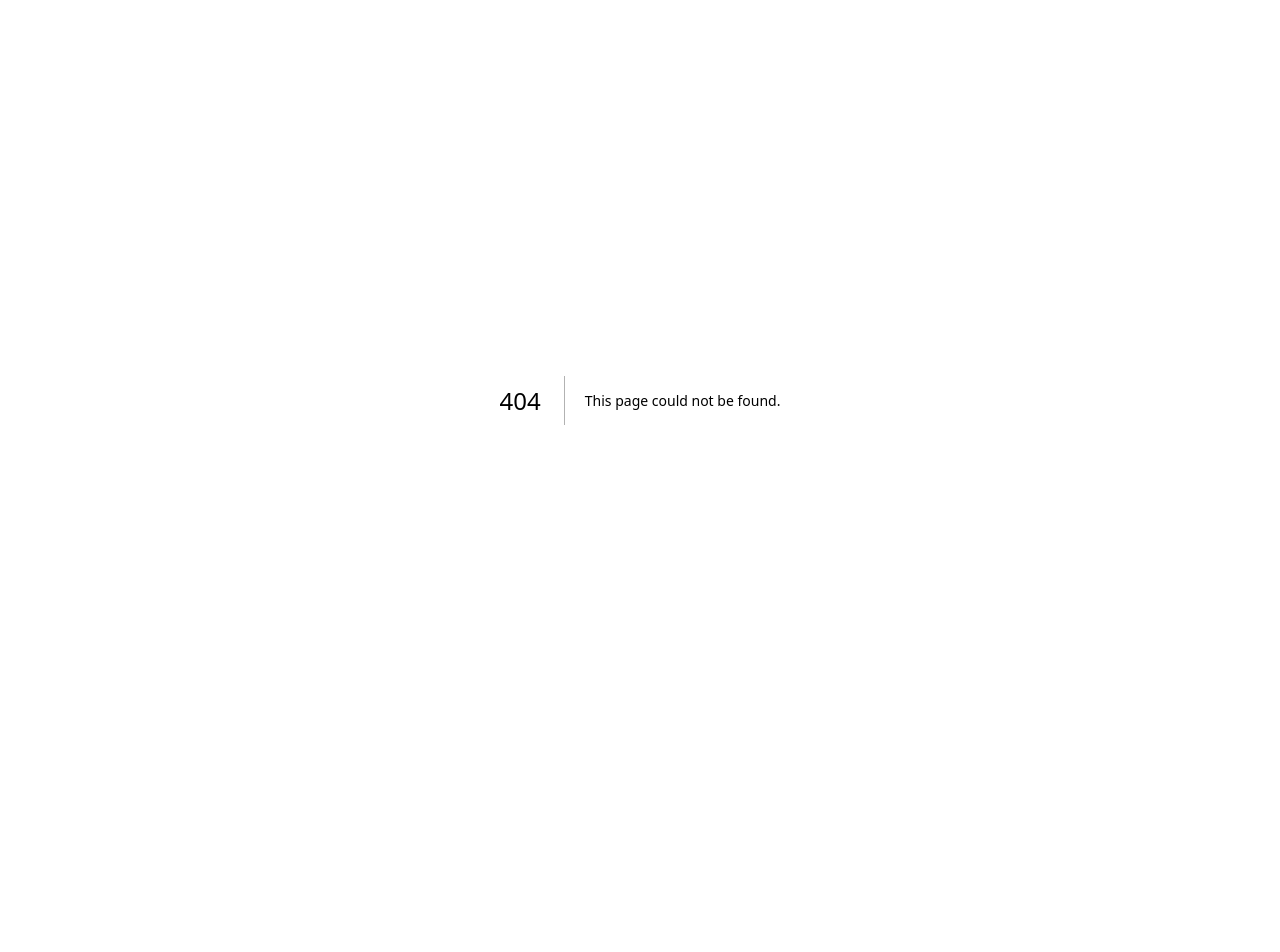
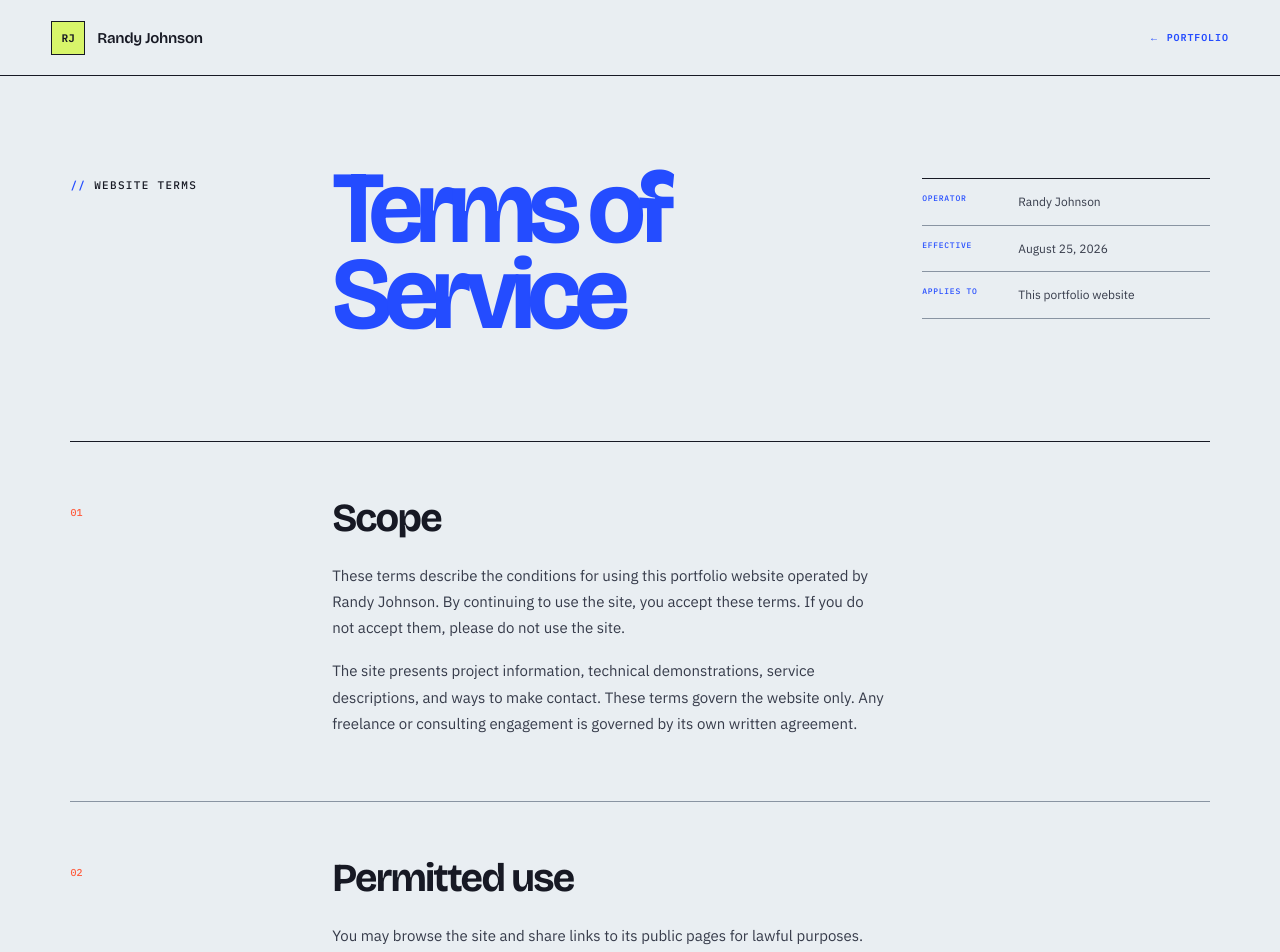
Before and after one commit to Yamai7354/foreman, a Next.js app in the folder website/: page /terms in a window 1280 px wide. Before the commit this address had no page. Shown: the top 952 px of the page. Before the commit the page ends 800 px from the top, so only its background shows below. Built offline with nearby package versions, Linux system fonts and the light colour scheme.

Commit message:
Add public terms of service page

```diff
--- a/website/app/globals.css
+++ b/website/app/globals.css
@@ -230,8 +230,27 @@ a { color: inherit; text-decoration: none; }
 .contact-email span { transition: transform 160ms ease; }
 .contact-email:hover span { transform: translate(4px, -4px); }
 .footer-line { display: grid; grid-template-columns: 1fr auto 1fr; gap: 22px; align-items: center; margin-top: 120px; padding-top: 22px; border-top: 1px solid #34394c; color: #7f879a; font: 400 8px var(--font-plex-mono), monospace; letter-spacing: 0.09em; text-transform: uppercase; }
-.footer-line a { justify-self: end; color: white; }
+.footer-links { justify-self: end; display: flex; gap: 24px; }
+.footer-line a { color: white; }
 a:focus-visible { outline: 3px solid var(--coral); outline-offset: 4px; }
+
+.legal-page { min-height: 100svh; }
+.legal-header { display: flex; align-items: center; justify-content: space-between; min-height: 76px; padding: 0 clamp(20px, 4vw, 64px); border-bottom: 1px solid var(--ink); background: var(--paper); }
+.legal-home { color: var(--cobalt); font: 600 10px var(--font-plex-mono), monospace; letter-spacing: 0.09em; text-transform: uppercase; }
+.legal-document { max-width: 1440px; margin: 0 auto; padding: clamp(66px, 8vw, 118px) clamp(20px, 5.5vw, 88px) 110px; }
+.legal-intro { display: grid; grid-template-columns: 0.55fr 1.35fr 0.7fr; gap: 36px; align-items: start; padding-bottom: clamp(62px, 8vw, 110px); border-bottom: 1px solid var(--ink); }
+.legal-intro h1 { margin: -12px 0 0; color: var(--cobalt); font: 650 clamp(62px, 8vw, 116px)/0.84 var(--font-bricolage), sans-serif; letter-spacing: -0.07em; }
+.legal-meta { display: grid; gap: 0; margin: 0; border-top: 1px solid var(--ink); }
+.legal-meta div { display: grid; grid-template-columns: 78px 1fr; gap: 18px; padding: 14px 0; border-bottom: 1px solid var(--line-dark); }
+.legal-meta dt { color: var(--cobalt); font: 500 8px var(--font-plex-mono), monospace; letter-spacing: 0.09em; text-transform: uppercase; }
+.legal-meta dd { margin: 0; color: var(--ink-soft); font-size: 12px; line-height: 1.45; }
+.legal-body section { display: grid; grid-template-columns: 0.55fr 1.35fr 0.7fr; gap: 36px; padding: clamp(42px, 5vw, 72px) 0; border-bottom: 1px solid var(--line-dark); }
+.legal-body section > span { color: var(--coral); font: 500 10px var(--font-plex-mono), monospace; }
+.legal-body section > div { grid-column: 2; }
+.legal-body h2 { margin: -7px 0 24px; font: 630 clamp(30px, 3.1vw, 46px)/1 var(--font-bricolage), sans-serif; letter-spacing: -0.045em; }
+.legal-body p { max-width: 760px; margin: 0 0 17px; color: var(--ink-soft); font-size: 15px; line-height: 1.75; }
+.legal-body p:last-child { margin-bottom: 0; }
+.legal-email { display: inline-block; margin-top: 8px; padding: 13px 0; border-bottom: 1px solid var(--cobalt); color: var(--cobalt); font: 500 clamp(13px, 1.6vw, 18px) var(--font-plex-mono), monospace; }
 
 @media (max-width: 980px) {
   .hero { grid-template-columns: 1fr; min-height: auto; }
@@ -307,7 +326,15 @@ a:focus-visible { outline: 3px solid var(--coral); outline-offset: 4px; }
   .contact-section h2 { font-size: clamp(50px, 16vw, 78px); }
   .contact-email { overflow-wrap: anywhere; font-size: 13px; }
   .footer-line { grid-template-columns: 1fr; margin-top: 88px; }
-  .footer-line a { justify-self: start; }
+  .footer-links { justify-self: start; flex-wrap: wrap; }
+  .legal-header .wordmark strong { display: none; }
+  .legal-document { padding-top: 54px; padding-bottom: 72px; }
+  .legal-intro { grid-template-columns: 1fr; gap: 18px; }
+  .legal-intro h1 { margin-top: 0; font-size: clamp(60px, 20vw, 88px); }
+  .legal-meta { margin-top: 28px; }
+  .legal-body section { grid-template-columns: 42px 1fr; gap: 18px; }
+  .legal-body section > div { grid-column: 2; }
+  .legal-body h2 { margin-top: -5px; }
 }
 
 @media (prefers-reduced-motion: reduce) {
--- a/website/app/page.tsx
+++ b/website/app/page.tsx
@@ -1,4 +1,5 @@
 import Image from "next/image";
+import Link from "next/link";
 
 type Project = {
   title: string;
@@ -371,7 +372,11 @@ export default function Home() {
         <h2>Have a workflow that should work better?</h2>
         <p>Start with the friction, not an AI shopping list. I’ll help scope the smallest useful audit, pilot, or integration.</p>
         <a href="mailto:randy.johnson@yamaiportfolio.com" className="contact-email">randy.johnson@yamaiportfolio.com <span aria-hidden="true">↗</span></a>
-        <div className="footer-line"><span>© 2026 Randy Johnson</span><span>AI agents · automation · document intelligence</span><a href="#top">Back to top ↑</a></div>
+        <div className="footer-line">
+          <span>© 2026 Randy Johnson</span>
+          <span>AI agents · automation · document intelligence</span>
+          <div className="footer-links"><Link href="/terms">Terms</Link><a href="#top">Back to top ↑</a></div>
+        </div>
       </footer>
     </main>
   );
--- /dev/null
+++ b/website/app/terms/page.tsx
@@ -0,0 +1,172 @@
+import type { Metadata } from "next";
+import Link from "next/link";
+
+export const metadata: Metadata = {
+  title: "Terms of Service — Randy Johnson",
+  description:
+    "Terms governing use of Randy Johnson's portfolio website, including affiliate disclosures and third-party links.",
+};
+
+const EFFECTIVE_DATE = "August 25, 2026";
+
+export default function TermsPage() {
+  return (
+    <main className="legal-page">
+      <header className="legal-header">
+        <Link className="wordmark" href="/" aria-label="Randy Johnson, return to portfolio">
+          <span>RJ</span><strong>Randy Johnson</strong>
+        </Link>
+        <Link className="legal-home" href="/">← Portfolio</Link>
+      </header>
+
+      <article className="legal-document">
+        <div className="legal-intro">
+          <p className="eyebrow">Website terms</p>
+          <h1>Terms of<br />Service</h1>
+          <dl className="legal-meta">
+            <div><dt>Operator</dt><dd>Randy Johnson</dd></div>
+            <div><dt>Effective</dt><dd>{EFFECTIVE_DATE}</dd></div>
+            <div><dt>Applies to</dt><dd>This portfolio website</dd></div>
+          </dl>
+        </div>
+
+        <div className="legal-body">
+          <section>
+            <span>01</span>
+            <div>
+              <h2>Scope</h2>
+              <p>
+                These terms describe the conditions for using this portfolio website operated by
+                Randy Johnson. By continuing to use the site, you accept these terms. If you do not
+                accept them, please do not use the site.
+              </p>
+              <p>
+                The site presents project information, technical demonstrations, service descriptions,
+                and ways to make contact. These terms govern the website only. Any freelance or consulting
+                engagement is governed by its own written agreement.
+              </p>
+            </div>
+          </section>
+
+          <section>
+            <span>02</span>
+            <div>
+              <h2>Permitted use</h2>
+              <p>
+                You may browse the site and share links to its public pages for lawful purposes. You may
+                not interfere with the site, attempt unauthorized access, use it to distribute malicious
+                code, misrepresent your affiliation with Randy Johnson, or reuse site content in a way
+                that violates applicable law or another party&apos;s rights.
+              </p>
+            </div>
+          </section>
+
+          <section>
+            <span>03</span>
+            <div>
+              <h2>Content and intellectual property</h2>
+              <p>
+                Unless otherwise stated, the site&apos;s original copy, design, and presentation belong to
+                Randy Johnson. Public repositories and third-party materials linked from the portfolio
+                remain subject to their own licenses and terms. A link to a repository does not change
+                its license or grant rights beyond that license.
+              </p>
+            </div>
+          </section>
+
+          <section>
+            <span>04</span>
+            <div>
+              <h2>Affiliate, referral, and sponsored content</h2>
+              <p>
+                The site may include affiliate or referral links. Randy Johnson may receive a commission
+                or other benefit when someone purchases or signs up through one of those links, at no
+                additional cost to that person. Sponsored content or other material relationships will
+                be identified clearly near the relevant recommendation or link.
+              </p>
+              <p>
+                Recommendations reflect honest opinions and available experience at the time of
+                publication. This section is a general policy; it does not replace the specific disclosure
+                presented with affiliate or sponsored content.
+              </p>
+            </div>
+          </section>
+
+          <section>
+            <span>05</span>
+            <div>
+              <h2>Third-party services and links</h2>
+              <p>
+                The portfolio links to external repositories, demonstrations, platforms, and services.
+                Randy Johnson does not control those third parties and is not responsible for their
+                availability, security, content, privacy practices, or terms. Review the applicable
+                third-party terms before using those services.
+              </p>
+            </div>
+          </section>
+
+          <section>
+            <span>06</span>
+            <div>
+              <h2>Informational content</h2>
+              <p>
+                Portfolio and technical content is provided for general informational purposes. It is
+                not legal, financial, tax, security, or other regulated professional advice. You remain
+                responsible for evaluating whether any idea, product, or technical approach is suitable
+                for your circumstances.
+              </p>
+            </div>
+          </section>
+
+          <section>
+            <span>07</span>
+            <div>
+              <h2>Availability and warranties</h2>
+              <p>
+                The site is provided on an &quot;as is&quot; and &quot;as available&quot; basis. To the extent permitted by
+                applicable law, no guarantee is made that the site will always be available, error-free,
+                secure, or current. Project features and external demonstrations may change over time.
+              </p>
+            </div>
+          </section>
+
+          <section>
+            <span>08</span>
+            <div>
+              <h2>Limitation of liability</h2>
+              <p>
+                To the extent permitted by applicable law, Randy Johnson will not be liable for indirect,
+                incidental, special, consequential, or punitive damages arising from use of, or inability
+                to use, this website or a linked third-party service. Nothing in these terms excludes a
+                right or liability that applicable law does not permit to be excluded.
+              </p>
+            </div>
+          </section>
+
+          <section>
+            <span>09</span>
+            <div>
+              <h2>Changes</h2>
+              <p>
+                These terms may be updated as the website or its partnerships change. The effective date
+                at the top of this page identifies the latest published version. Continued use after an
+                update means the revised terms apply to that later use.
+              </p>
+            </div>
+          </section>
+
+          <section>
+            <span>10</span>
+            <div>
+              <h2>Contact</h2>
+              <p>Questions about these terms can be sent to:</p>
+              <a className="legal-email" href="mailto:randy.johnson@yamaiportfolio.com">
+                randy.johnson@yamaiportfolio.com ↗
+              </a>
+            </div>
+          </section>
+        </div>
+      </article>
+    </main>
+  );
+}
```
